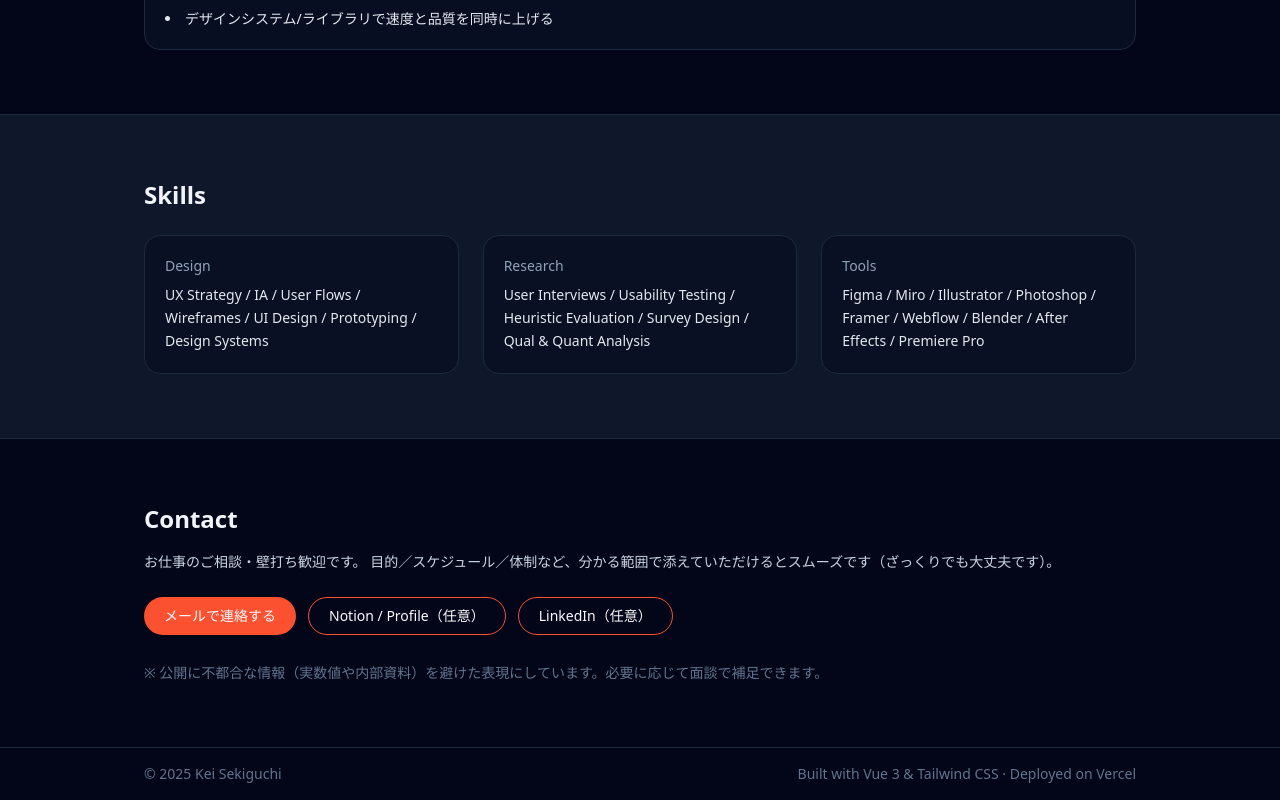
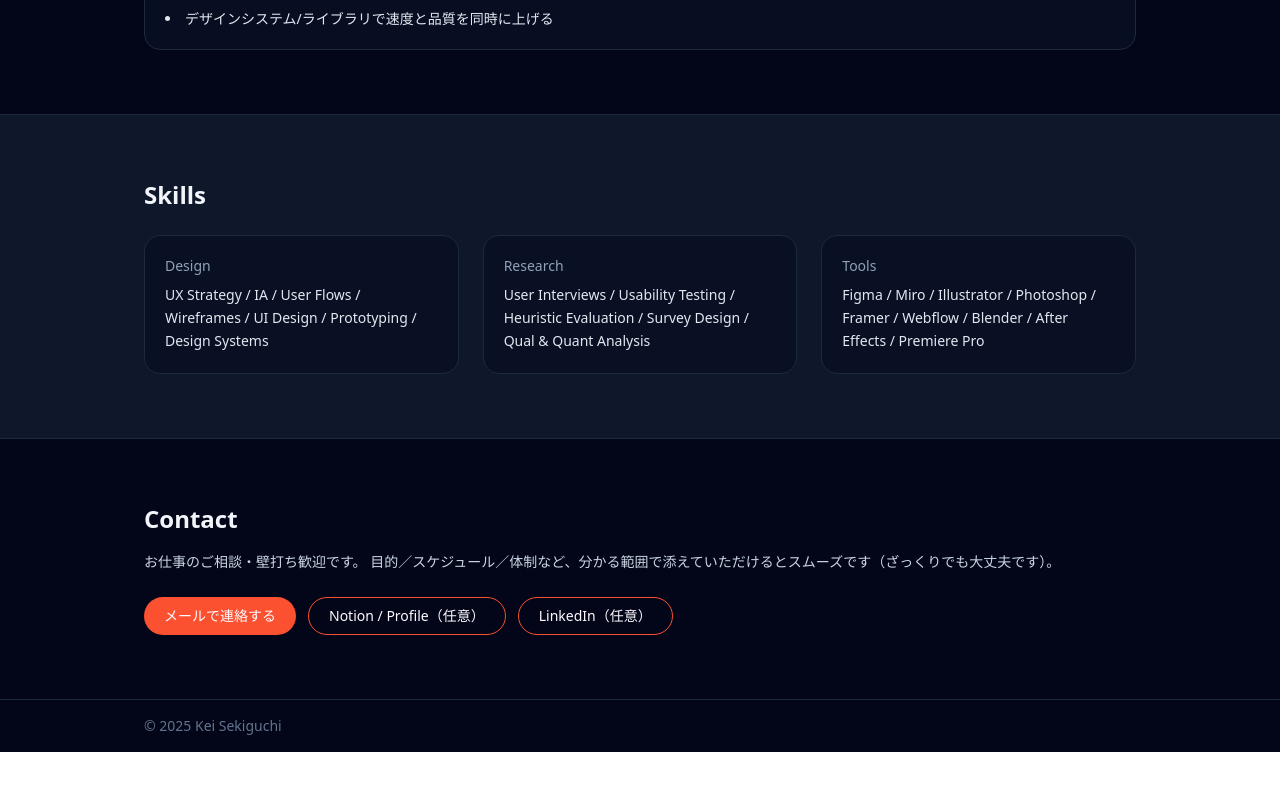
Before and after one commit to 5ad6/kuick-portfolio, a Vue app: page / in a window 1280 px wide. Shown: the part 2267-3067 px from the top of the page. After the commit the page ends 3019 px from the top, so only its background shows below. Built offline with nearby package versions, Linux system fonts and the light colour scheme.

Commit message:
minor updates

```diff
--- a/src/App.vue
+++ b/src/App.vue
@@ -376,10 +376,6 @@
               LinkedIn（任意）
             </a>
           </div>
-
-          <p class="text-sm text-slate-500 pt-3">
-            ※ 公開に不都合な情報（実数値や内部資料）を避けた表現にしています。必要に応じて面談で補足できます。
-          </p>
         </div>
       </section>
     </main>
@@ -387,7 +383,6 @@
       <footer class="border-t border-slate-800 bg-slate-950">
         <div class="mx-auto max-w-5xl px-4 py-4 text-sm text-slate-500 flex flex-col gap-2 md:flex-row md:items-center md:justify-between">
           <span>© {{ new Date().getFullYear() }} Kei Sekiguchi</span>
-          <span>Built with Vue 3 & Tailwind CSS · Deployed on Vercel</span>
         </div>
       </footer>
     </div>
```
